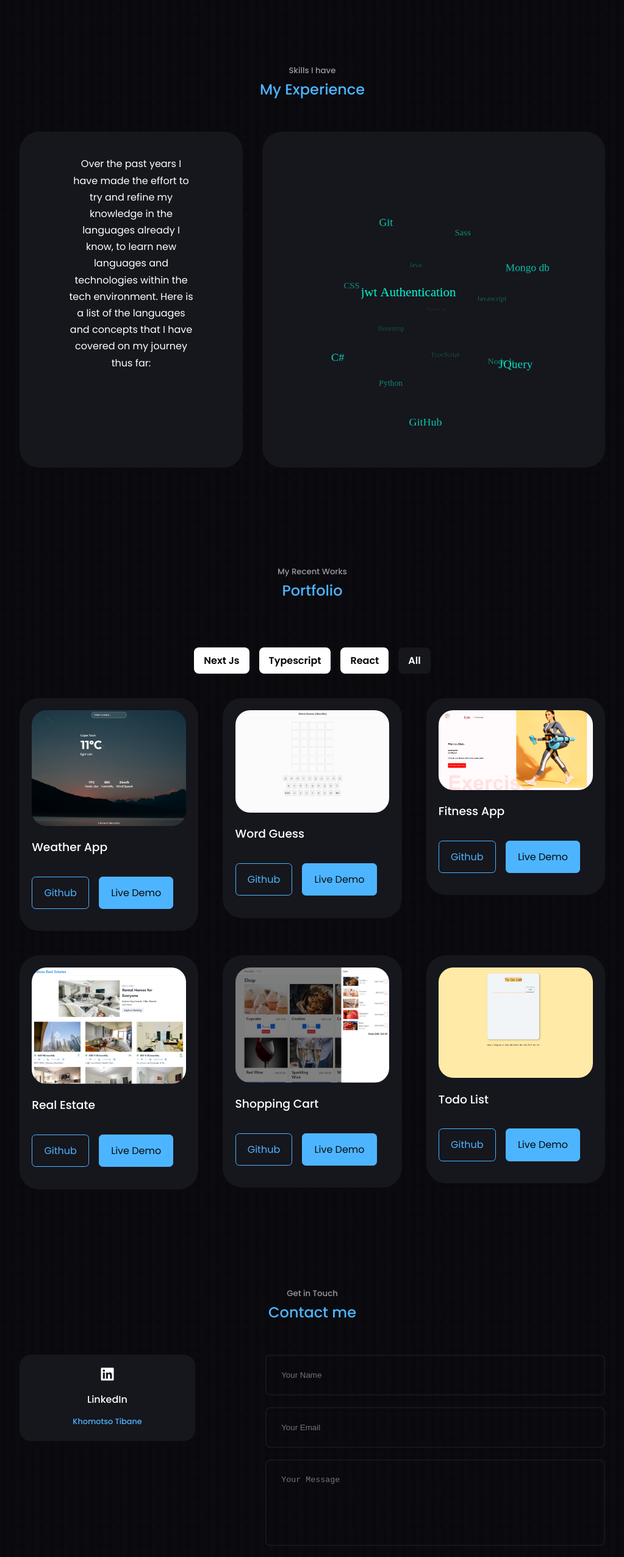
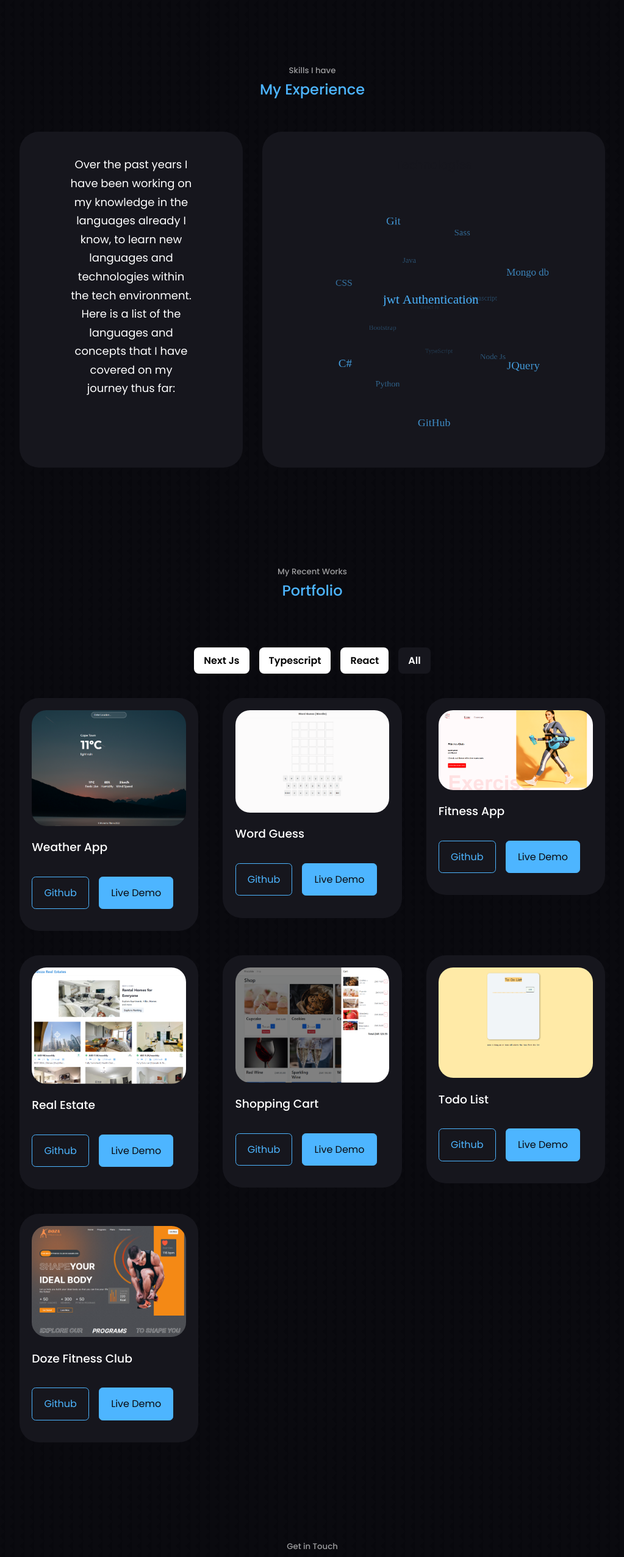
Before and after one commit to KhomotsoTibane/reactPortfolio, a React (Vite) app: page / in a window 1280 px wide. Shown: the part 1600-4154 px from the top of the page at 61% size, without its empty margins (128-1151 px from the left). Built offline with nearby package versions, Linux system fonts and the light colour scheme.

Commit message:
added new project link

```diff
--- a/src/components/experience/experience.css
+++ b/src/components/experience/experience.css
@@ -25,6 +25,7 @@
 
  .app__experience-left p{
     text-align: center;
+    font-size: large;
   }
 
 
@@ -46,7 +47,6 @@
 @media screen and (max-width:600px){
 
     .app__experience-container{
-
         gap:1rem;
     }
 
@@ -54,6 +54,11 @@
         width: 100%;
         padding: 2rem 1rem;
     }
+
+    .app__experience-left p{
+        font-size: normal;
+    }
+
     .app__experience-tagCanvas{
         width: 300px;
         height: 300px;
--- a/src/components/experience/experience.jsx
+++ b/src/components/experience/experience.jsx
@@ -9,9 +9,9 @@ const experience = () => {
     const TagCanvas = window.TagCanvas;
     console.log(TagCanvas);
     const tagCanvasOptions = {
-      textColour: '#08FDD8',
+      textColour: '#4db5ff',
       outlineThickness: 0.5,
-      outlineColour: '#4db5ff',
+      outlineColour: '',
       maxSpeed: 0.06,
       freezeActive: true,
       shuffleTags: true,
@@ -39,7 +39,7 @@ const experience = () => {
       <h2>My Experience</h2>
       <div className="app__experience-container app__container">
         <div className="app__experience-left">
-          <p>Over the past years I have made the effort to try and refine my knowledge in the languages already I know, to learn new languages and technologies within the tech environment. Here is a list of the languages and concepts that I have covered on my journey thus far:
+          <p>Over the past years I have been working on my knowledge in the languages already I know, to learn new languages and technologies within the tech environment. Here is a list of the languages and concepts that I have covered on my journey thus far:
           </p>
         </div>
         <div className="app__experience-right">
--- a/src/components/portfolio/data.js
+++ b/src/components/portfolio/data.js
@@ -4,6 +4,7 @@ import TodoListApp from "../../assets/todolist.png"
 import RealEstateApp from "../../assets/realestate.png"
 import WordGuessApp from "../../assets/wordGuess.png"
 import ShoppingCartApp from "../../assets/cart.png"
+import DozeFitnessWeb from "../../assets/dozefitness.png"
 
 const data = [
     {
@@ -54,6 +55,14 @@ const data = [
     demo:"https://starlit-croissant-325d41.netlify.app/",
     tags:"React, All"
     },
+    {
+    id:7,
+    image:DozeFitnessWeb,
+    title:"Doze Fitness Club",
+    github:"https://github.com/KhomotsoTibane/DozeFitnessClub",
+    demo:"https://neon-gumdrop-7d9916.netlify.app",
+    tags:"React, All"
+    }
 ]
 
 export default data
```
Also changed, not shown: src/assets/dozefitness.png (added).
